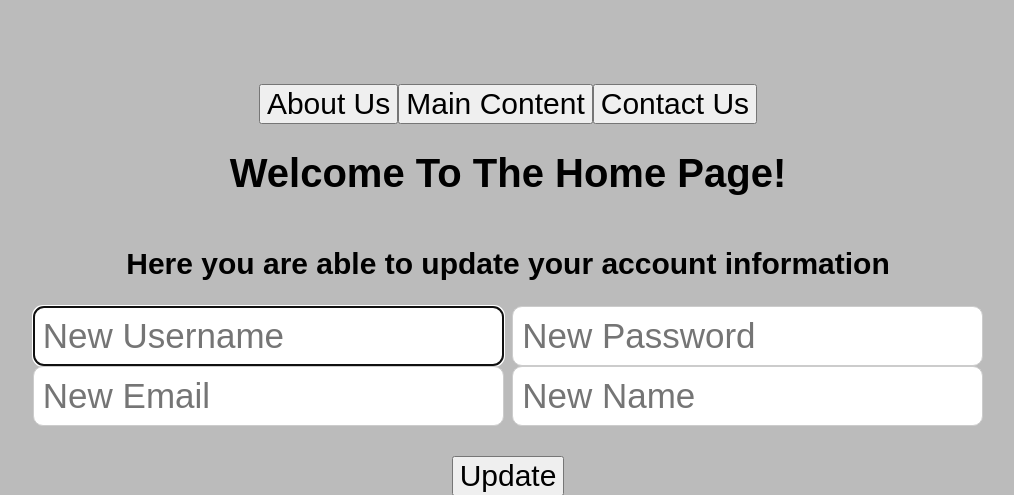
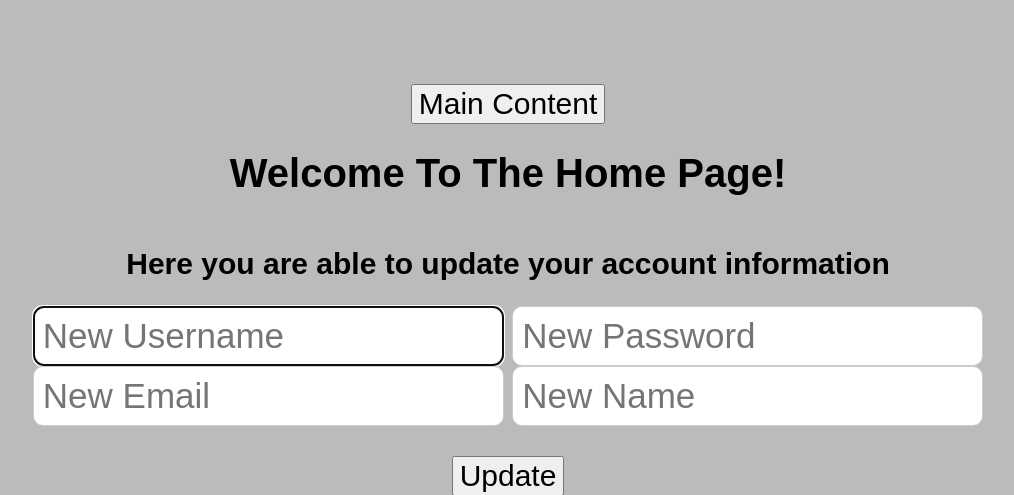
Before and after one commit to Andrei295/new_flask, a Flask app: page /back in a window 1280 px wide. Shown: the top 495 px of the page, without its empty margins (132-1146 px from the left). Run offline with Flask 3, Linux system fonts and the light colour scheme; some libraries are stand-ins or nearby versions.

Commit message:
removed about us and contect us from home page

```diff
--- a/templates/home.html
+++ b/templates/home.html
@@ -14,23 +14,11 @@
 
     <div style="display: flex;">
         <form
-        action="/aboutus"> <!--This will take the user to the About Us page-->
-        <button style="font-size: 30px;" type="submit">About Us</button>
-
-        </form>
-
-        <form
         action="/maincontent"> <!--This will take the user to the main content page-->
         <button style="font-size: 30px;" type="submit">Main Content</button>
 
         </form>
 
-
-        <form
-        action="/contactus"> <!--This will take the user ot the Contact Us page-->
-        <button style="font-size: 30px;" type="submit">Contact Us</button>
-
-        </form>
         </div>
 
 
```
